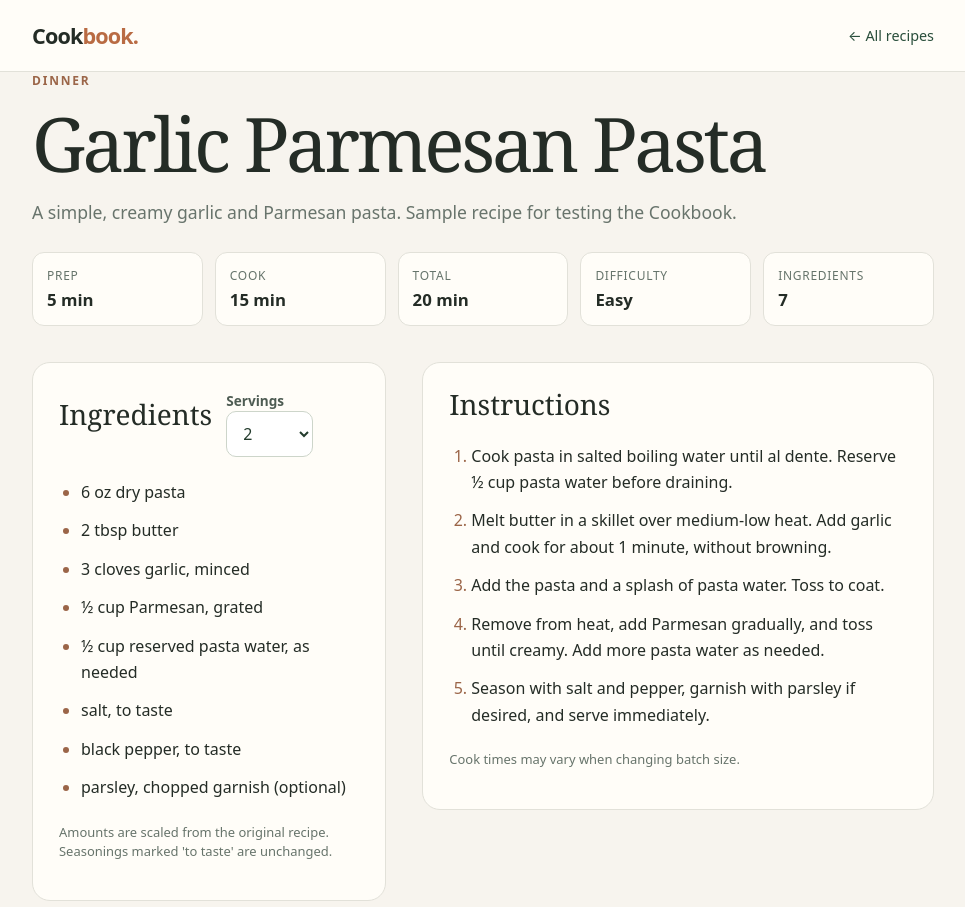
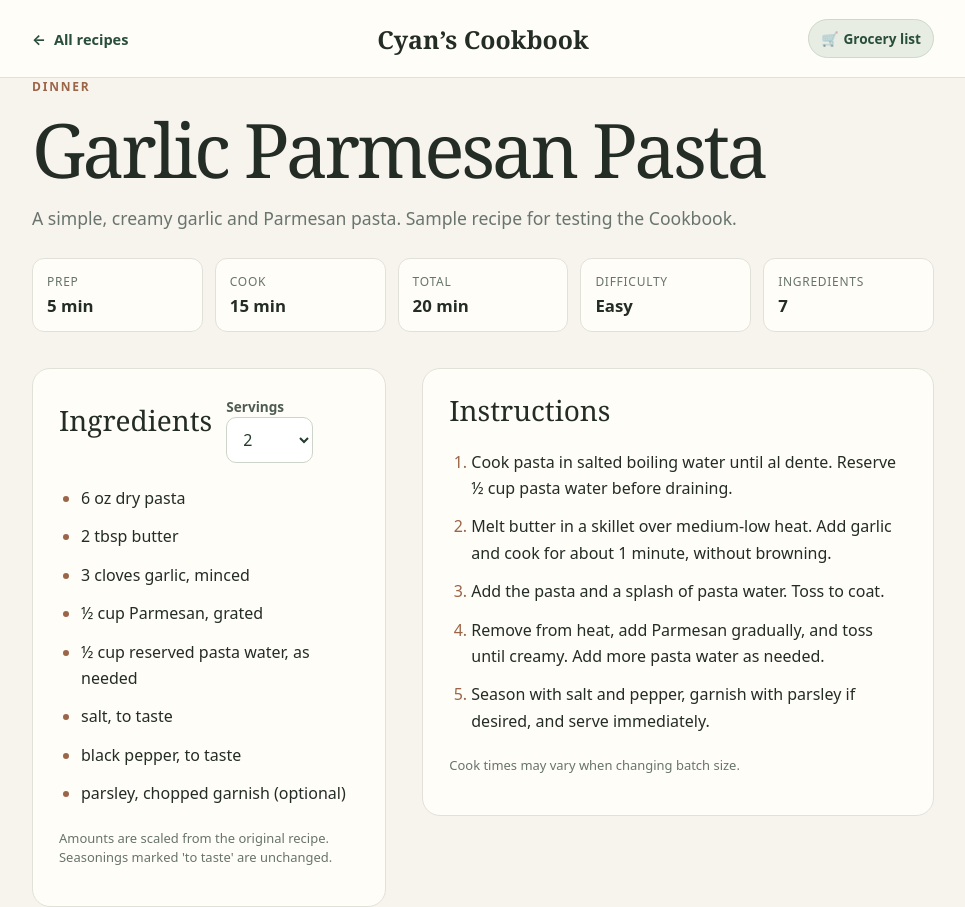
Before and after one commit to RyanLlewellin/Cookbook, a plain HTML site: page dinner/garlic-parmesan-pasta/index.html in a window 1280 px wide. Shown: the whole page, without its empty margins (157-1122 px from the left). Drawn offline with Linux system fonts and the light colour scheme.

Commit message:
Apply Cyan’s Cookbook navigation and separate grocery page

```diff
--- a/dinner/garlic-parmesan-pasta/index.html
+++ b/dinner/garlic-parmesan-pasta/index.html
@@ -6,7 +6,7 @@
   <meta name="viewport" content="width=device-width, initial-scale=1">
   <meta name="theme-color" content="#f7f4ee">
   <meta name="description" content="A simple, creamy garlic and Parmesan pasta. Sample recipe for testing the Cookbook.">
-  <title>Garlic Parmesan Pasta | Cookbook</title>
+  <title>Garlic Parmesan Pasta | Cyan’s Cookbook</title>
   <style>
     :root{font-family:ui-sans-serif,system-ui,-apple-system,BlinkMacSystemFont,"Segoe UI",sans-serif;color:#242c26;background:#f7f4ee}
     *{box-sizing:border-box}body{margin:0}a{color:#294e3b}
@@ -38,11 +38,11 @@
     .source{margin-top:32px;border-top:1px solid #e2e1d9;padding-top:22px;color:#66746b;font-size:.85rem}
     .source a{overflow-wrap:anywhere}
     @media(max-width:680px){main{padding-top:34px}.content{grid-template-columns:1fr;gap:20px}.panel{padding:22px}.metrics{grid-template-columns:repeat(3,minmax(0,1fr))}.nav{gap:12px}}
-  </style>
+  .cyan-nav{display:grid!important;grid-template-columns:minmax(0,1fr) auto minmax(0,1fr);align-items:center;gap:10px;padding-top:19px;padding-bottom:19px}.cyan-nav a{text-decoration:none}.cyan-back{justify-self:start;display:inline-flex;align-items:center;gap:8px;color:#294e3b;font-size:.91rem;font-weight:650;white-space:nowrap}.cyan-title{justify-self:center;font-family:Georgia,serif;font-size:clamp(1.1rem,3vw,1.55rem);font-weight:700;white-space:nowrap;color:#242c26}.cyan-cart{justify-self:end;display:inline-flex;align-items:center;gap:5px;background:#e7ede3;border:1px solid #cbd9ca;border-radius:999px;padding:9px 12px;color:#294e3b;font-weight:650;font-size:.85rem;white-space:nowrap}@media(max-width:560px){.cyan-nav{gap:5px}.back-label,.cart-label{display:none}.cyan-back{font-size:1.7rem}.cyan-cart{padding:9px 11px}.cyan-title{font-size:1.22rem}}</style>
   <script src="../../assets/recipe.js" defer></script>
 </head>
 <body>
-<header><div class="shell nav"><a class="brand" href="../../">Cook<span>book.</span></a><a class="back" href="../../">← All recipes</a></div></header>
+<header><div class="shell cyan-nav"><a class="cyan-back" href="../../" aria-label="Back to all recipes"><span aria-hidden="true">←</span><span class="back-label">All recipes</span></a><a class="cyan-title" href="../../">Cyan’s Cookbook</a><a class="cyan-cart" href="../../grocery/" aria-label="Open grocery list">🛒 <span class="cart-label">Grocery list</span></a></div></header>
 <main class="shell">
   <div class="eyebrow">Dinner</div>
   <h1>Garlic Parmesan Pasta</h1>
```
